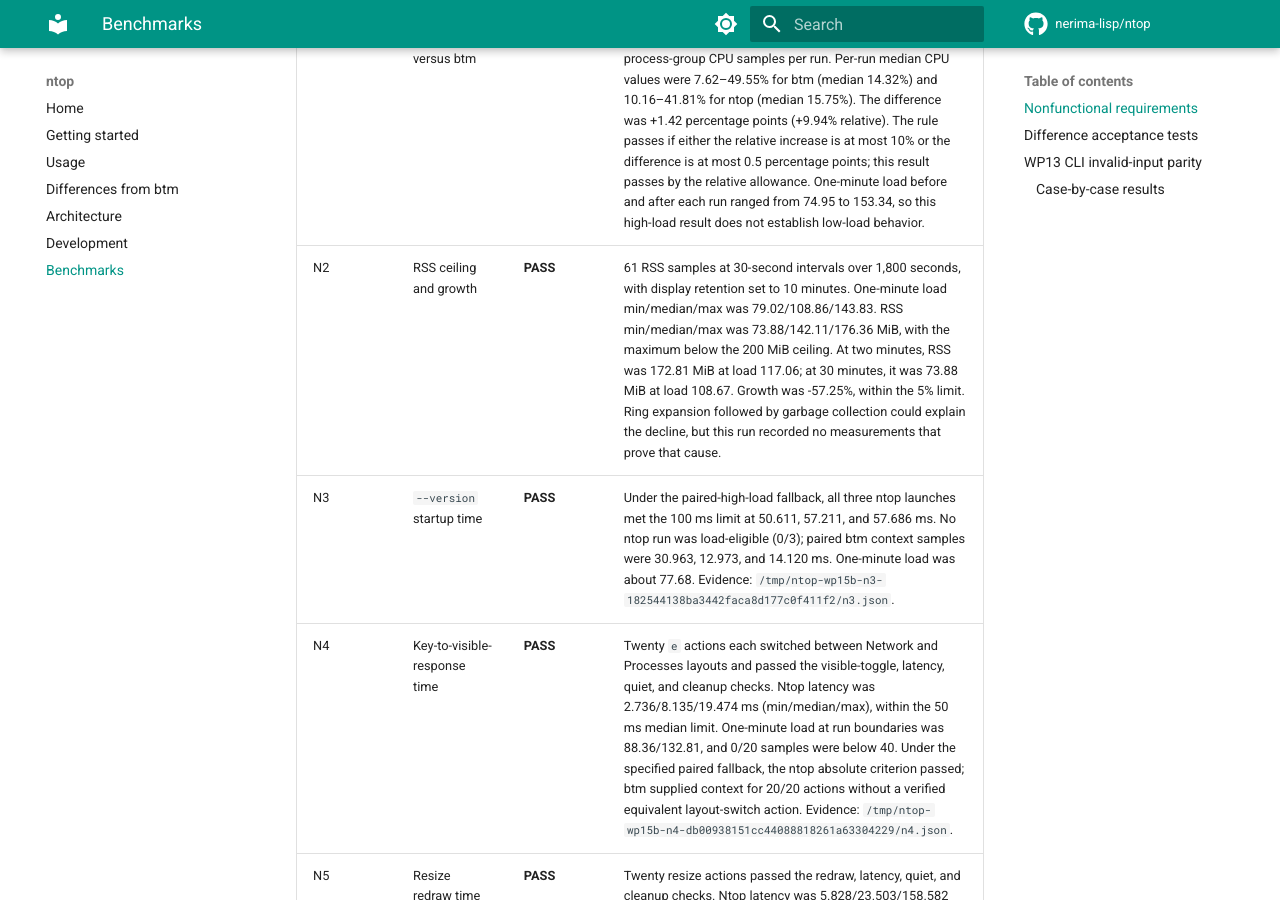
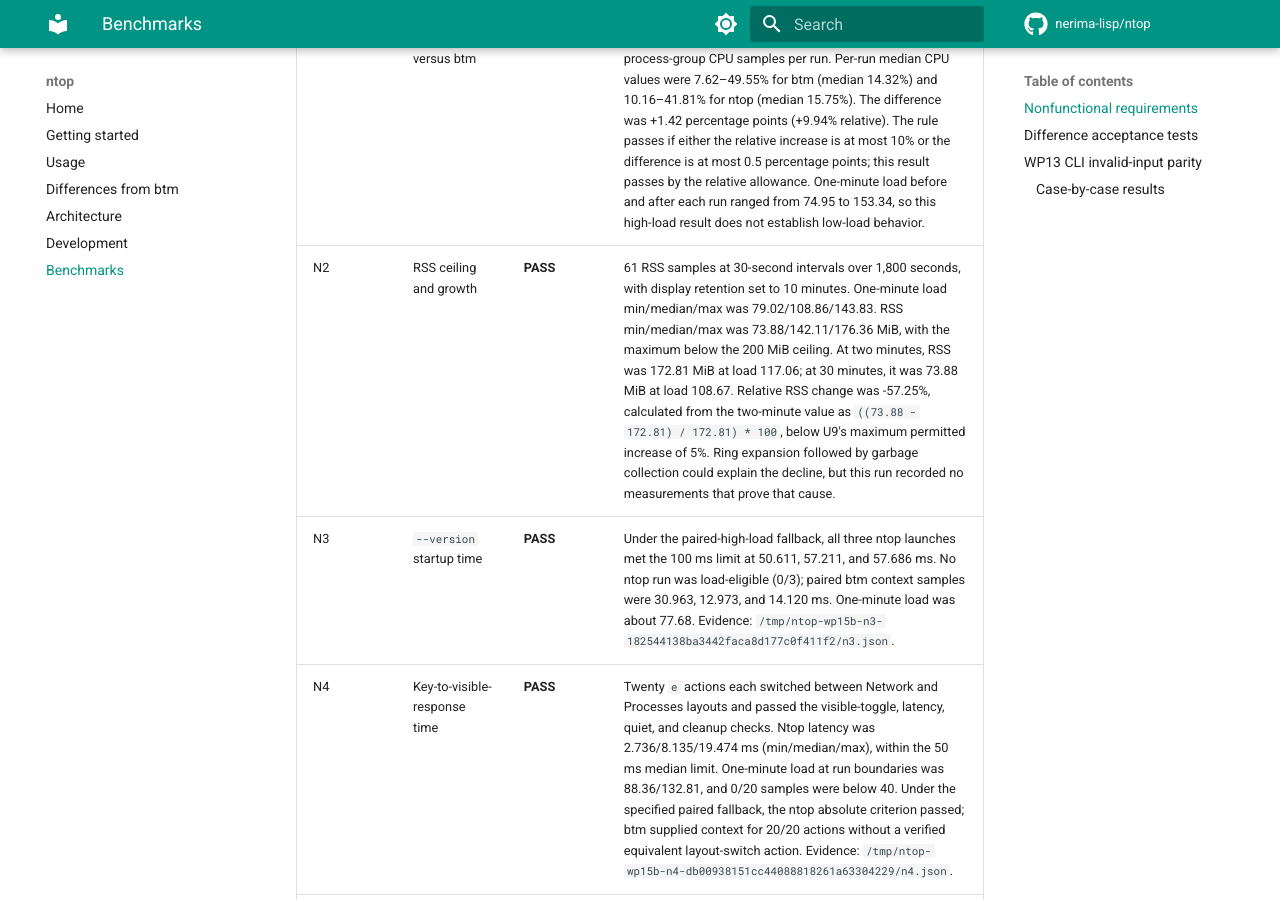
Before and after one commit to nerima-lisp/ntop, an MkDocs documentation site: the page built from docs/src/benchmarks.md, in a window 1280 px wide and 900 px high, scrolled down 1065 px. Built offline with MkDocs 1.6.1 and Material for MkDocs 9.7.7, drawn with Linux system fonts in a browser that asks for light colours; comment, search, counter and statistics services are not loaded.

Commit message:
docs: clarify N2 RSS growth calculation

```diff
--- a/docs/src/benchmarks.md
+++ b/docs/src/benchmarks.md
@@ -11,7 +11,7 @@ The newly measured N3–N6 and D1/D11 rows used the executable from app commit `
 | ID | Requirement | Result | Conditions and measured values |
 |---|---|---|---|
 | N1 | CPU use versus btm | **PASS** | Five alternating btm/ntop pairs, 60 seconds per run, with 86 process-group CPU samples per run. Per-run median CPU values were 7.62–49.55% for btm (median 14.32%) and 10.16–41.81% for ntop (median 15.75%). The difference was +1.42 percentage points (+9.94% relative). The rule passes if either the relative increase is at most 10% or the difference is at most 0.5 percentage points; this result passes by the relative allowance. One-minute load before and after each run ranged from 74.95 to 153.34, so this high-load result does not establish low-load behavior. |
-| N2 | RSS ceiling and growth | **PASS** | 61 RSS samples at 30-second intervals over 1,800 seconds, with display retention set to 10 minutes. One-minute load min/median/max was 79.02/108.86/143.83. RSS min/median/max was 73.88/142.11/176.36 MiB, with the maximum below the 200 MiB ceiling. At two minutes, RSS was 172.81 MiB at load 117.06; at 30 minutes, it was 73.88 MiB at load 108.67. Growth was -57.25%, within the 5% limit. Ring expansion followed by garbage collection could explain the decline, but this run recorded no measurements that prove that cause. |
+| N2 | RSS ceiling and growth | **PASS** | 61 RSS samples at 30-second intervals over 1,800 seconds, with display retention set to 10 minutes. One-minute load min/median/max was 79.02/108.86/143.83. RSS min/median/max was 73.88/142.11/176.36 MiB, with the maximum below the 200 MiB ceiling. At two minutes, RSS was 172.81 MiB at load 117.06; at 30 minutes, it was 73.88 MiB at load 108.67. Relative RSS change was -57.25%, calculated from the two-minute value as `((73.88 - 172.81) / 172.81) * 100`, below U9's maximum permitted increase of 5%. Ring expansion followed by garbage collection could explain the decline, but this run recorded no measurements that prove that cause. |
 | N3 | `--version` startup time | **PASS** | Under the paired-high-load fallback, all three ntop launches met the 100 ms limit at 50.611, 57.211, and 57.686 ms. No ntop run was load-eligible (0/3); paired btm context samples were 30.963, 12.973, and 14.120 ms. One-minute load was about 77.68. Evidence: `/tmp/ntop-wp15b-n3-182544138ba3442faca8d177c0f411f2/n3.json`. |
 | N4 | Key-to-visible-response time | **PASS** | Twenty `e` actions each switched between Network and Processes layouts and passed the visible-toggle, latency, quiet, and cleanup checks. Ntop latency was 2.736/8.135/19.474 ms (min/median/max), within the 50 ms median limit. One-minute load at run boundaries was 88.36/132.81, and 0/20 samples were below 40. Under the specified paired fallback, the ntop absolute criterion passed; btm supplied context for 20/20 actions without a verified equivalent layout-switch action. Evidence: `/tmp/ntop-wp15b-n4-db00938151cc44088818261a63304229/n4.json`. |
 | N5 | Resize redraw time | **PASS** | Twenty resize actions passed the redraw, latency, quiet, and cleanup checks. Ntop latency was 5.828/23.503/158.582 ms (min/median/max), within the 100 ms median limit. One-minute load at run boundaries was 141.82/119.97, and 0/20 samples were below 40. Under the specified paired fallback, the ntop absolute criterion passed; btm supplied context for 20/20 identical resize actions. Evidence: `/tmp/ntop-wp15b-n5-23f8c97f9e084b50bc7483154630de54/n5.json`. |
```
